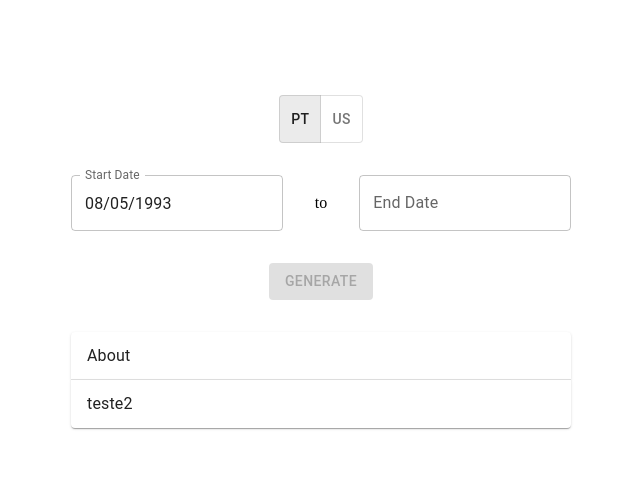
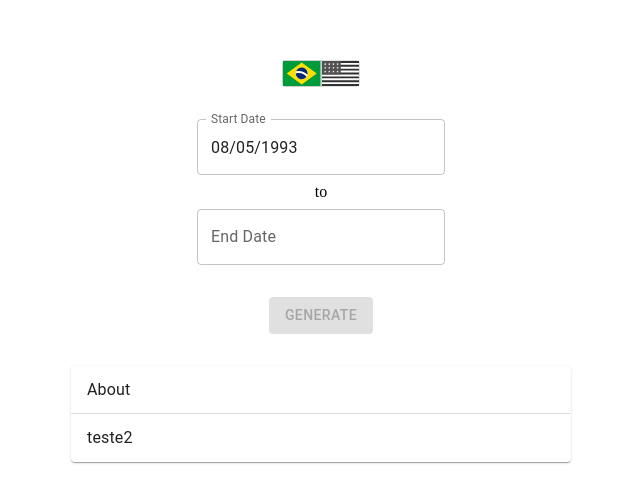
Before and after one commit to rafaelpmaio/mtg-sets-builder, a React (Create React App) app: page / in a window 1280 px wide. Shown: the part 147-650 px from the top of the page, without its empty margins (327-967 px from the left). Built offline with nearby package versions, Linux system fonts and the light colour scheme.

Commit message:
displaying flag icons at toggle button and implementing styles for ative and inative button

```diff
--- a/package.json
+++ b/package.json
@@ -8,6 +8,7 @@
     "@date-io/date-fns": "^3.0.0",
     "@emotion/react": "^11.11.4",
     "@emotion/styled": "^11.11.5",
+    "@mui/icons-material": "^5.15.19",
     "@mui/lab": "^5.0.0-alpha.170",
     "@mui/material": "^5.15.19",
     "@mui/x-date-pickers": "^7.6.1",
@@ -16,7 +17,8 @@
     "@types/node": "^16.18.52",
     "@types/react-dom": "^18.2.7",
     "axios": "^1.5.1",
-    "date-fns": "^2.3.0",
+    "country-flag-icons": "^1.5.12",
+    "date-fns": "^3.6.0",
     "file-saver": "^2.0.5",
     "framer-motion": "^10.16.4",
     "normalize.css": "^8.0.1",
--- a/src/App.tsx
+++ b/src/App.tsx
@@ -1,4 +1,3 @@
-// import { BrowserRouter } from "react-router-dom";
 import { ToastContainer } from "react-toastify";
 import "react-toastify/dist/ReactToastify.css";
 import AppRoutes from "components/AppRoutes";
--- a/src/components/AppRoutes/index.tsx
+++ b/src/components/AppRoutes/index.tsx
@@ -1,6 +1,6 @@
-import Home from "pages/Home/Home";
+import Home from "pages/Home";
 import { LocalizationProvider } from "@mui/x-date-pickers"
-import { AdapterDateFns } from "@mui/x-date-pickers/AdapterDateFns"
+import { AdapterDateFns } from "@mui/x-date-pickers/AdapterDateFnsV3"
 
 
 
--- a/src/components/DateRangeSelector/index.tsx
+++ b/src/components/DateRangeSelector/index.tsx
@@ -1,4 +1,4 @@
-import { Box, Button, FormControl, Stack } from "@mui/material";
+import { Box, Button, FormControl, FormHelperText, Stack } from "@mui/material";
 import { DatePicker } from "@mui/x-date-pickers";
 import { useState } from "react";
 import { generateAndSaveSetsList } from "utils/generateAndSaveSetsList ";
@@ -21,17 +21,26 @@ export default function DateRangeSelector() {
         return endDate < startDate;
     }
 
+    const helperText = [
+        {
+            lang: "pt-BR",
+            text: "A data de término deve ser maior que a inicial"
+        },
+        {
+            lang: "en-US",
+            text: "End date must be after the initial"
+        },
+    ]
+
     return (
         <>
-            <Stack
-                spacing={4}
-                direction="row"
-                sx={{ width: "500px", display: "flex", alignItems: "center" }}
+            <FormControl
+                sx={{ width: "500px", display: "flex", alignItems: "center", gap: 1 }}
             >
+
                 <DatePicker
                     label="Start Date"
                     value={startDate}
-
                     onChange={(newValue) => setStartDate(newValue)}
 
                 />
@@ -42,13 +51,16 @@ export default function DateRangeSelector() {
                     slotProps={{
                         textField: {
                             error: validDateRange(),
-                            helperText: validDateRange() && "End date must be after the initial"
                         }
                     }}
                     onChange={(newValue) => setEndDate(newValue)
                     }
                 />
-            </Stack>
+                {validDateRange() &&
+                    <FormHelperText error={validDateRange()}>
+
+                    </FormHelperText>}
+            </FormControl>
             <Button
                 variant="contained"
                 onClick={handleClick}
--- /dev/null
+++ b/src/pages/Home/flag.module.css
@@ -0,0 +1,8 @@
+.flag {
+    width: 100%;
+    height: 25px;
+}
+
+.flag_inative {
+    filter: grayscale(100%);
+}
--- a/src/pages/Home/Home.tsx
+++ b/src/pages/Home/index.tsx
@@ -1,7 +1,17 @@
-import { Box, Stack, ToggleButtonGroup, ToggleButton, Accordion, AccordionSummary, AccordionDetails, Typography } from "@mui/material";
+import {
+  Box,
+  Stack,
+  ToggleButtonGroup,
+  ToggleButton,
+  Accordion,
+  AccordionSummary,
+  AccordionDetails,
+  Typography
+} from "@mui/material";
 import DateRangeSelector from "components/DateRangeSelector";
 import React, { useState } from "react";
-
+import { US, BR } from 'country-flag-icons/react/3x2'
+import styles from './flag.module.css'
 
 const Home = () => {
   const [language, setLanguage] = useState("pt-BR")
@@ -39,16 +49,19 @@ const Home = () => {
           exclusive
 
         >
-          <ToggleButton value="pt-BR" aria-label="pt-BR">pt</ToggleButton>
-          <ToggleButton value="en-US" aria-label="en-US">us</ToggleButton>
+          <ToggleButton value="pt-BR" aria-label="pt-BR" sx={{ padding: 0 }} >
+            <BR title="Brasil" className={`${styles.flag} ${language !== "pt-BR" && styles.flag_inative}`} />
+          </ToggleButton>
+          <ToggleButton value="en-US" aria-label="en-US" sx={{ padding: 0 }}>
+            <US title="United States" className={`${styles.flag} ${language !== "en-US" && styles.flag_inative}`} />
+          </ToggleButton>
         </ToggleButtonGroup>
       </Stack>
 
       <DateRangeSelector />
 
       <Stack sx={{ width: "500px" }}>
-
-        { language === "pt-BR" && accordionData.map((data, index) => (
+        {accordionData.map((data, index) => (
           <Accordion >
             <AccordionSummary
               id={`panel${index}-header`}
```
Also changed, not shown: 1 other file (tests, documents, lock files or other folders).
